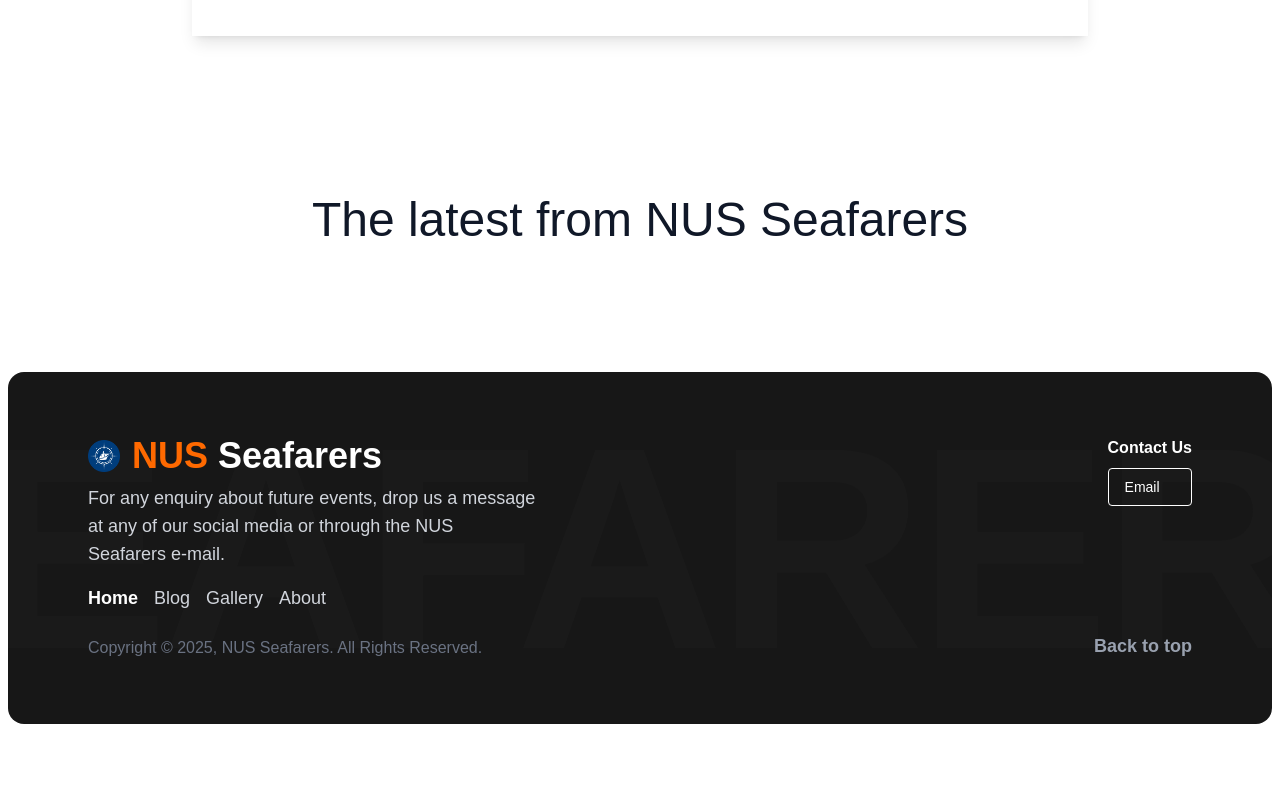
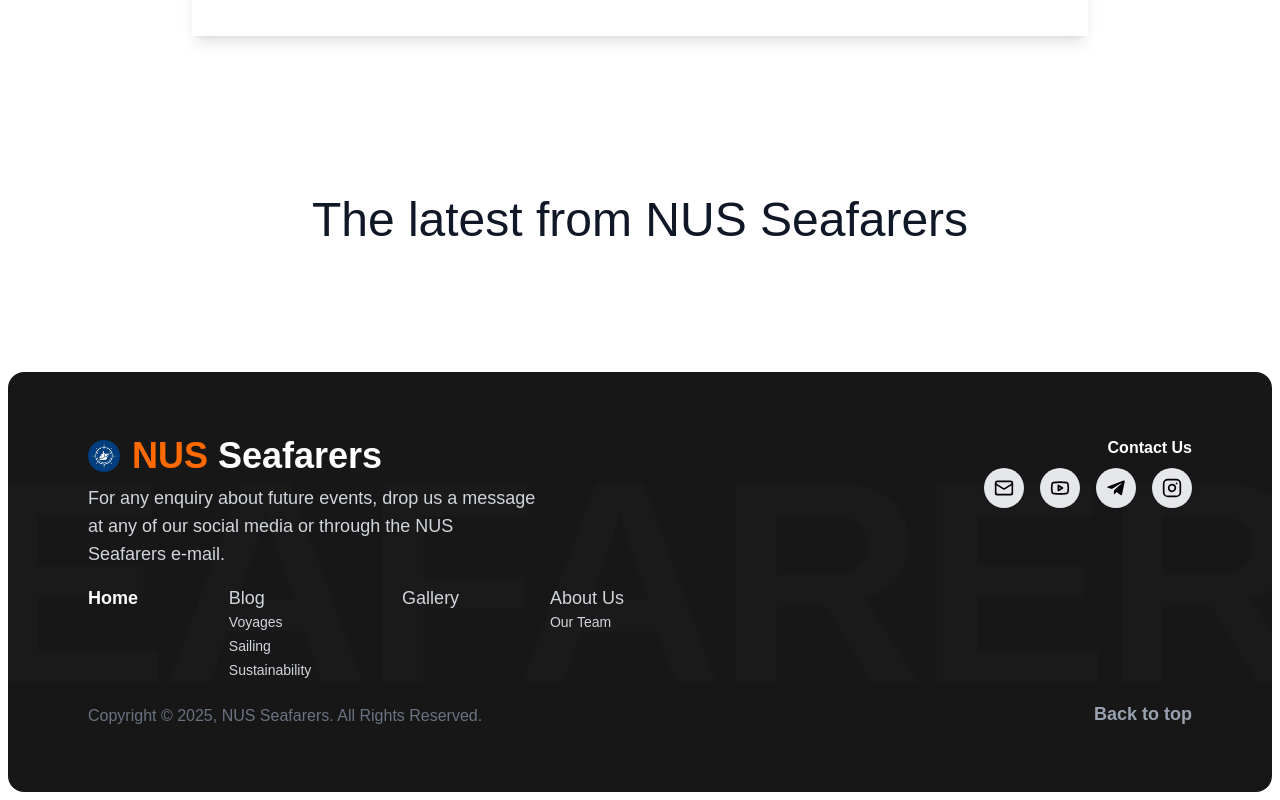
Before and after one commit to NUSSeafarers/NUSSeafarers.github.io, an Astro site: page / in a window 1280 px wide. Shown: the part 1595-2395 px from the top of the page. Before the commit the page ends 2327 px from the top, so only its background shows below. Built offline with nearby package versions, Linux system fonts and the light colour scheme; Astro itself is replaced by a stand-in of ours; grey boxes are pictures that could not be loaded; a web font is replaced by a local one.

Commit message:
Update Footer

```diff
--- a/package.json
+++ b/package.json
@@ -16,8 +16,10 @@
     "@types/react-dom": "^19.1.7",
     "astro": "^5.12.5",
     "lucide-astro": "^0.536.0",
+    "lucide-react": "^0.536.0",
     "react": "^19.1.1",
     "react-dom": "^19.1.1",
+    "react-icons": "^5.5.0",
     "tailwindcss": "^4.1.11"
   },
   "devDependencies": {
--- a/src/components/footercomponents/Footer.tsx
+++ b/src/components/footercomponents/Footer.tsx
@@ -1,12 +1,8 @@
 import { useEffect, useState } from "react";
 import Logo from "../Logo";
-
-const navItems = [
-  { name: "Home", href: "/" },
-  { name: "Blog", href: "/blog" },
-  { name: "Gallery", href: "/gallery" },
-  { name: "About", href: "/about" }
-];
+import { navItems } from "../../data/navItems";
+import InlineNav from "./InlineNav";
+import SocialsBar from "./SocialsBar";
 
 const Footer = () => {
   const [currentPath, setCurrentPath] = useState("/");
@@ -42,18 +38,7 @@ const Footer = () => {
               For any enquiry about future events, drop us a message at any of our social media or through the NUS Seafarers e-mail.
             </p>
 
-            <nav className="flex gap-4 text-lg text-gray-300">
-              {navItems.map((item) => (
-                <a
-                  key={item.name}
-                  href={item.href}
-                  className={`hover:underline ${currentPath === item.href ? "font-semibold text-white" : ""
-                    }`}
-                >
-                  {item.name}
-                </a>
-              ))}
-            </nav>
+            <InlineNav navItems={navItems} currentPath={currentPath} />
 
             <p className="mt-6 text-md text-gray-500">
               Copyright © {new Date().getFullYear()}, NUS Seafarers. All Rights Reserved.
@@ -63,13 +48,8 @@ const Footer = () => {
           {/* Right Section */}
           <div className="flex flex-col items-start md:items-end justify-between">
             <div className="mb-6">
-              <h3 className="text-md font-semibold mb-2">Contact Us</h3>
-              <a
-                href="mailto:youremail@example.com"
-                className="flex items-center gap-2 border border-white px-4 py-2 rounded text-sm hover:bg-white hover:text-black transition"
-              >
-                Email
-              </a>
+              <h3 className="text-right text-md font-semibold mb-2">Contact Us</h3>
+              <SocialsBar />
             </div>
 
             {/* Back to top link */}
--- /dev/null
+++ b/src/components/footercomponents/InlineNav.tsx
@@ -0,0 +1,52 @@
+import React from "react";
+
+type NavItem = {
+  label: string;
+  href: string;
+  children?: { label: string; href: string }[];
+};
+
+type InlineNavProps = {
+  navItems: NavItem[];
+  currentPath: string;
+};
+
+const InlineNav: React.FC<InlineNavProps> = ({ navItems, currentPath }) => {
+  return (
+    <nav className="flex justify-between w-full text-lg text-gray-300">
+      {navItems.map((item) => (
+        <div key={item.href} className="relative group">
+          <a
+            href={item.href}
+            className={`hover:underline ${
+              currentPath === item.href ? "font-semibold text-white" : ""
+            }`}
+          >
+            {item.label}
+          </a>
+
+          {item.children && item.children.length > 0 && (
+            <ul className="space-y-1 text-sm text-gray-300">
+              {item.children.map((child) => (
+                <li key={child.href}>
+                  <a
+                    href={child.href}
+                    className={`hover:underline ${
+                      currentPath === child.href
+                        ? "text-white font-semibold"
+                        : ""
+                    }`}
+                  >
+                    {child.label}
+                  </a>
+                </li>
+              ))}
+            </ul>
+          )}
+        </div>
+      ))}
+    </nav>
+  );
+};
+
+export default InlineNav;
--- /dev/null
+++ b/src/components/footercomponents/SocialsBar.tsx
@@ -0,0 +1,33 @@
+import {
+  Mail,
+  Youtube,
+  Instagram,
+} from "lucide-react";
+import { FaTelegramPlane } from "react-icons/fa";
+
+const socials = [
+  { href: "mailto:you@example.com", icon: Mail },
+  { href: "https://www.youtube.com/@nusseafarers4547", icon: Youtube },
+  { href: "https://t.me/nusseafarers", icon: FaTelegramPlane },
+  { href: "https://www.instagram.com/nus.seafarers.official/", icon: Instagram },
+];
+
+const SocialsBar = () => {
+  return (
+    <div className="flex gap-4">
+      {socials.map(({ href, icon: Icon }, index) => (
+        <a
+          key={index}
+          href={href}
+          target="_blank"
+          rel="noopener noreferrer"
+          className="w-10 h-10 flex items-center justify-center rounded-full bg-gray-200 text-black shadow-sm hover:scale-105 transition"
+        >
+          <Icon size={20} />
+        </a>
+      ))}
+    </div>
+  );
+};
+
+export default SocialsBar;
--- a/src/data/navItems.ts
+++ b/src/data/navItems.ts
@@ -17,7 +17,7 @@ export const navItems = [
     label: "About Us",
     href: "/about",
     children: [
-      { label: "Our Story", href: "/about/story" },
+      // { label: "Our Story", href: "/about/story" },
       { label: "Our Team", href: "/about/team" },
     ],
   },
```
Also changed, not shown: 1 other file.
